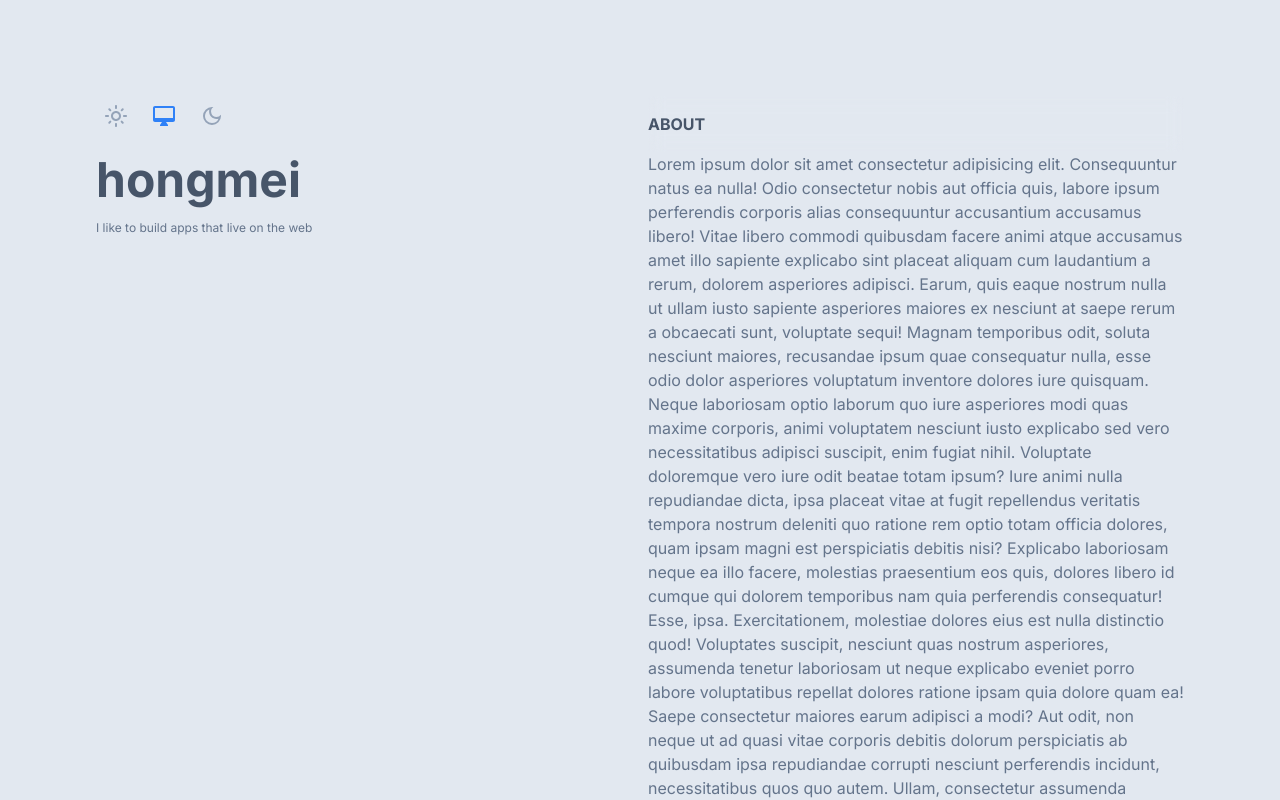
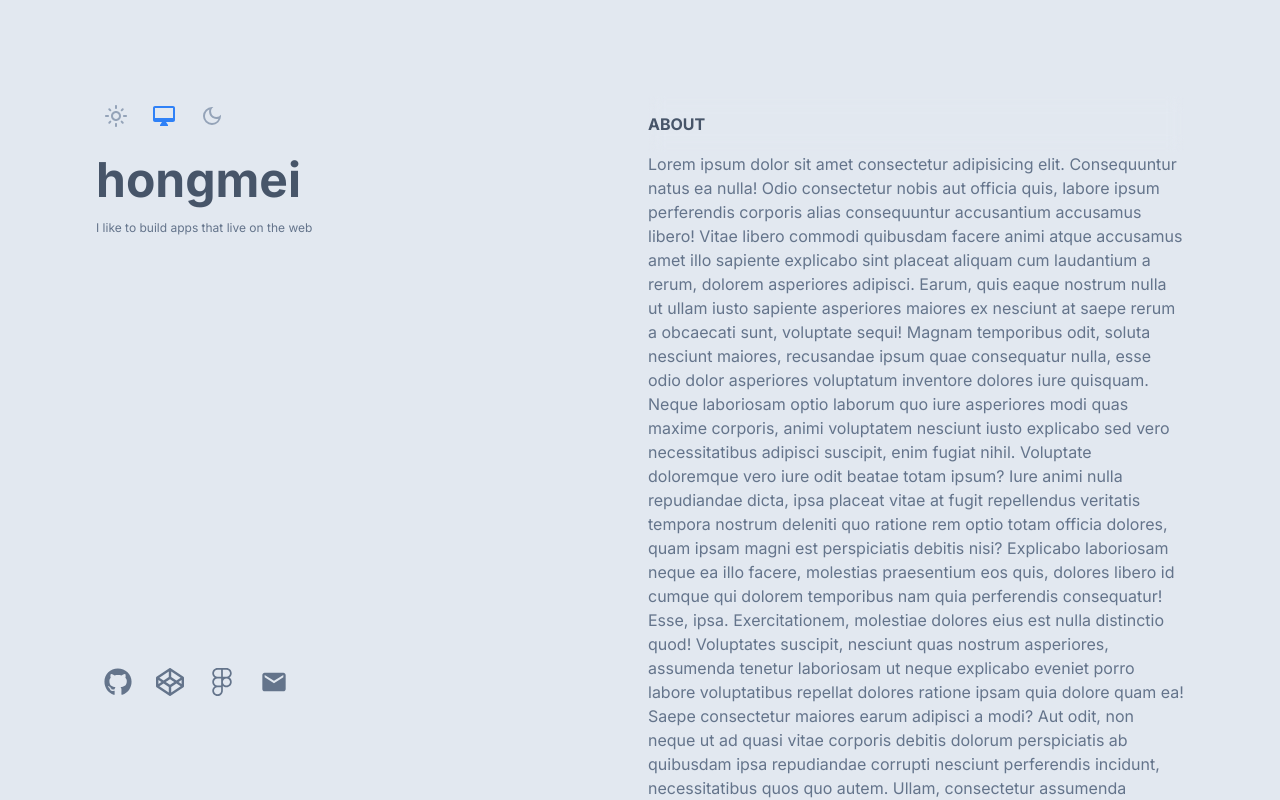
Before and after one commit to hongmei-codes/hongmei-codes.github.io, a Next.js app: page / in a window 1280 px wide. Shown: the top 800 px of the page. Built offline with nearby package versions, Linux system fonts and the light colour scheme.

Commit message:
added socials

```diff
--- a/app/components/Header.tsx
+++ b/app/components/Header.tsx
@@ -1,4 +1,5 @@
 import { ThemeSwitch } from "./ThemeSwitch";
+import Socials from "./Socials";
 
 export default function Header() {
   return (
@@ -12,6 +13,7 @@ export default function Header() {
           I like to build apps that live on the web
         </p>
       </div>
+      <Socials />
     </header>
   );
 }
--- /dev/null
+++ b/app/components/Socials.tsx
@@ -0,0 +1,37 @@
+import { FaGithub, FaCodepen, FaFigma } from "react-icons/fa";
+import { MdEmail } from "react-icons/md";
+
+export default function Socials() {
+  return (
+    <div className="flex gap-2 mt-5">
+      <a
+        href="https://github.com/hongmei-codes"
+        target="_blank"
+        className="p-2 rounded-lg hover:bg-primary/5 dark:hover:bg-primary/10 lg:cursor-pointer hover:text-primary"
+      >
+        <FaGithub size={28} />
+      </a>
+      <a
+        href="https://codepen.io/hongmei/pens/popular"
+        target="_blank"
+        className="p-2 rounded-lg hover:bg-primary/5 dark:hover:bg-primary/10 lg:cursor-pointer hover:text-primary"
+      >
+        <FaCodepen size={28} />
+      </a>
+      <a
+        href="https://www.figma.com/@hongmei"
+        target="_blank"
+        className="p-2 rounded-lg hover:bg-primary/5 dark:hover:bg-primary/10 lg:cursor-pointer hover:text-primary"
+      >
+        <FaFigma size={28} />
+      </a>
+      <a
+        href="mailto:duhongmei@pm.me"
+        target="_blank"
+        className="p-2 rounded-lg hover:bg-primary/5 dark:hover:bg-primary/10 lg:cursor-pointer hover:text-primary"
+      >
+        <MdEmail size={28} />
+      </a>
+    </div>
+  );
+}
```
